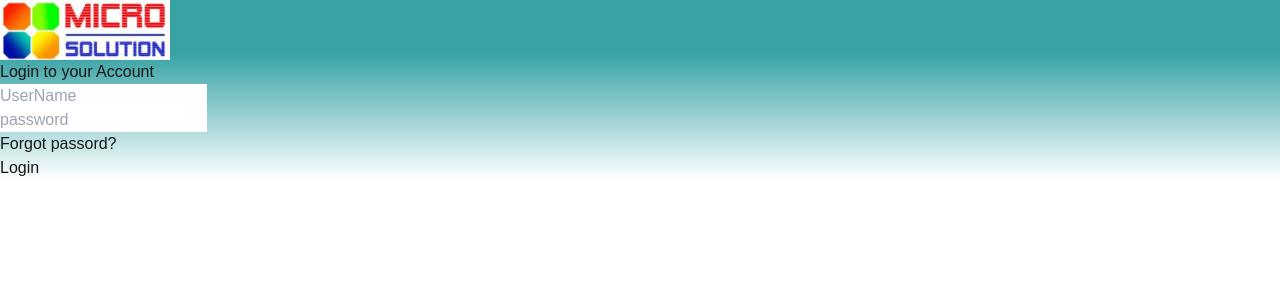
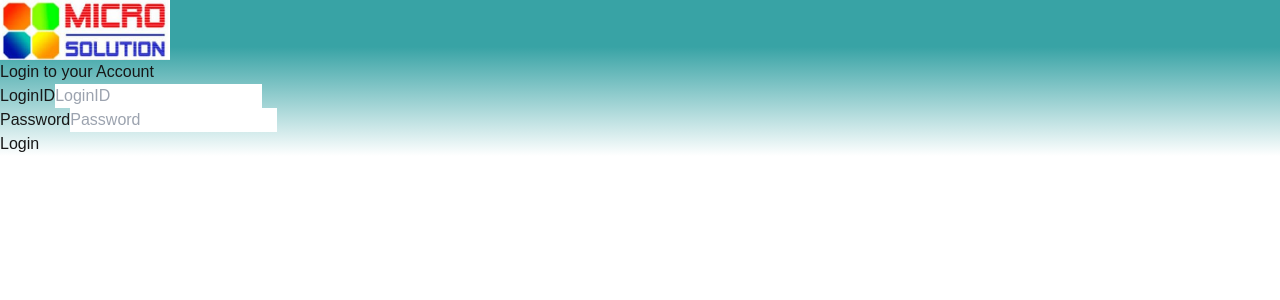
Before and after one commit to SriGR/Micro, a Next.js app in the folder jewellery/: page /login in a window 1280 px wide. Shown: the top 300 px of the page. Built offline with nearby package versions, Linux system fonts and the light colour scheme.

Commit message:
loginPage

```diff
--- a/jewellery/src/app/login/page.jsx
+++ b/jewellery/src/app/login/page.jsx
@@ -1,18 +1,18 @@
 "use client";
-import React, { use, useState } from "react";
+import React, { useState } from "react";
 import Image from "next/image";
 import { useRouter } from "next/navigation";
 import { toast } from 'react-toastify';
 
 function Page() {
-    const [user, setuser] = useState({ 'UserName': '', 'Password': '' });
+    const [user, setuser] = useState({ 'LoginID': '', 'Password': '' });
     const router = useRouter();
 
     const handleLogin = (e) => {
         e.preventDefault();
         const param = {
             "data":{
-              "UserName":user.UserName,
+              "UserName":user.LoginID,
               "Password":user.Password
             }
           }
@@ -64,16 +64,20 @@ function Page() {
                 <h1 className="text-xl font-bold text-center mb-6">Login to your Account</h1>
 
                 {/* Login Form */}
-                <form onSubmit={handleLogin} className="space-y-6 px-4 sm:px-0 mb-[20px]">
+                <form onSubmit={handleLogin} autoComplete="off" className="space-y-6 px-4 sm:px-0 mb-[20px]">
                     {/* Username Input */}
+
                     <div className="relative">
+                    <label className="block text-gray-700 text-sm font-bold mb-2" htmlFor="LoginID">
+                    LoginID
+                        </label>
                         <input
-                            id="username"
+                            id="LoginID"
                             type="text"
                             required
-                            placeholder="UserName"
-                            name="UserName"
-                            value={user.UserName}
+                            placeholder="LoginID"
+                            name="LoginID"
+                            value={user.LoginID}
                             onChange={(e) => { handleChange(e) }}
                             className="peer w-full border border-gray-300 rounded-md px-3 pt-2 pb-2 outline-none focus:border-[#38a3a5] focus:ring-1 focus:ring-[#38a3a5]"
                         />
@@ -81,11 +85,14 @@ function Page() {
 
                     {/* Password Input */}
                     <div className="relative">
+                    <label className="block text-gray-700 text-sm font-bold mb-2" htmlFor="password">
+        Password
+      </label>
                         <input
                             id="password"
                             type="password"
                             required
-                            placeholder="password"
+                            placeholder="Password"
                             value={user.Password}
                             name="Password"
                             onChange={(e) => { handleChange(e) }}
@@ -93,10 +100,7 @@ function Page() {
                         />
                     </div>
 
-                    {/* Forgot Password / Signup */}
-                    <div className="text-right">
-                        <p className="underline text-sky-500 cursor-pointer text-sm">Forgot passord?</p>
-                    </div>
+
 
                     {/* Submit Button */}
                     <button
```
